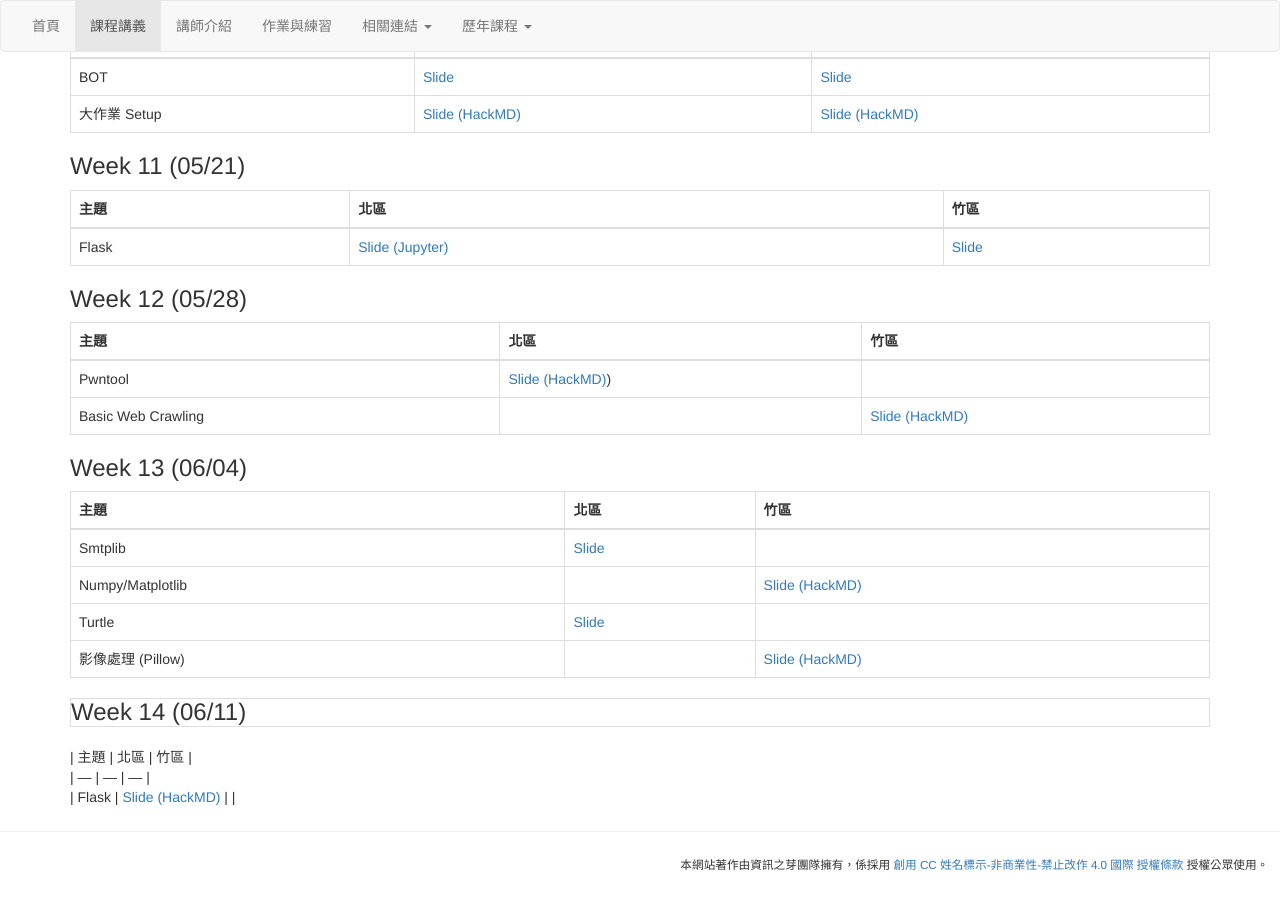
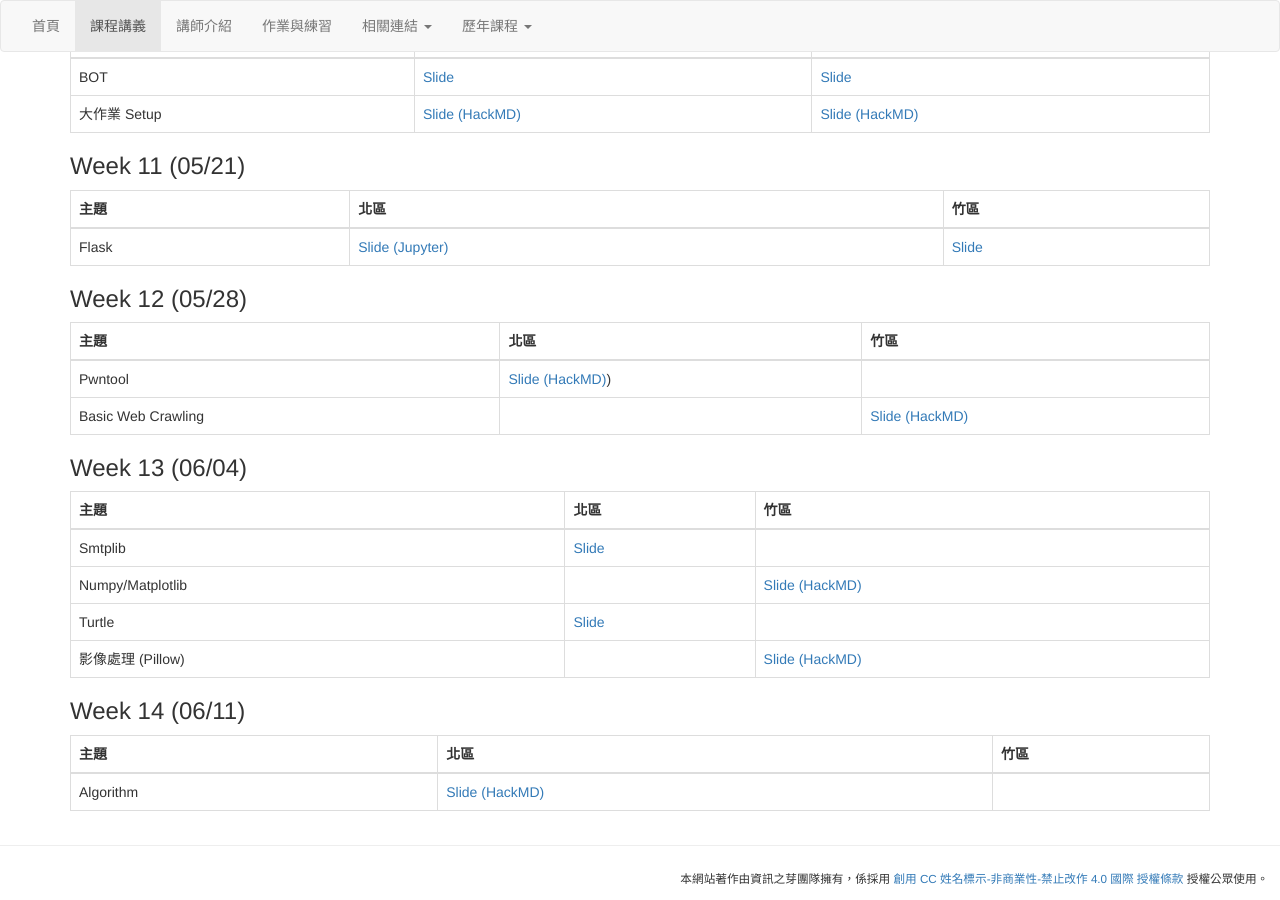
Before and after one commit to tw-csie-sprout/py2023, a Jekyll site: the page built from slides.md, in a window 1280 px wide and 900 px high, scrolled down 1790 px. Built offline with Jekyll 4.4.1, drawn with Linux system fonts in a browser that asks for light colours.

Commit message:
Update slides.md

```diff
--- a/slides.md
+++ b/slides.md
@@ -112,7 +112,8 @@ title: "課程講義"
 | 影像處理 (Pillow) | | [Slide (HackMD)](https://hackmd.io/@Fireball0424/SJ9H1KgUh) |
 
 ### Week 14 (06/11)
+
 {: .table .table-bordered}
 | 主題 | 北區 | 竹區 |
 | --- | --- | --- |
-| Flask | [Slide (HackMD)](https://hackmd.io/@s3131212/SydPlrhI2) |  |
+| Algorithm | [Slide (HackMD)](https://hackmd.io/@s3131212/SydPlrhI2) |  |
```
